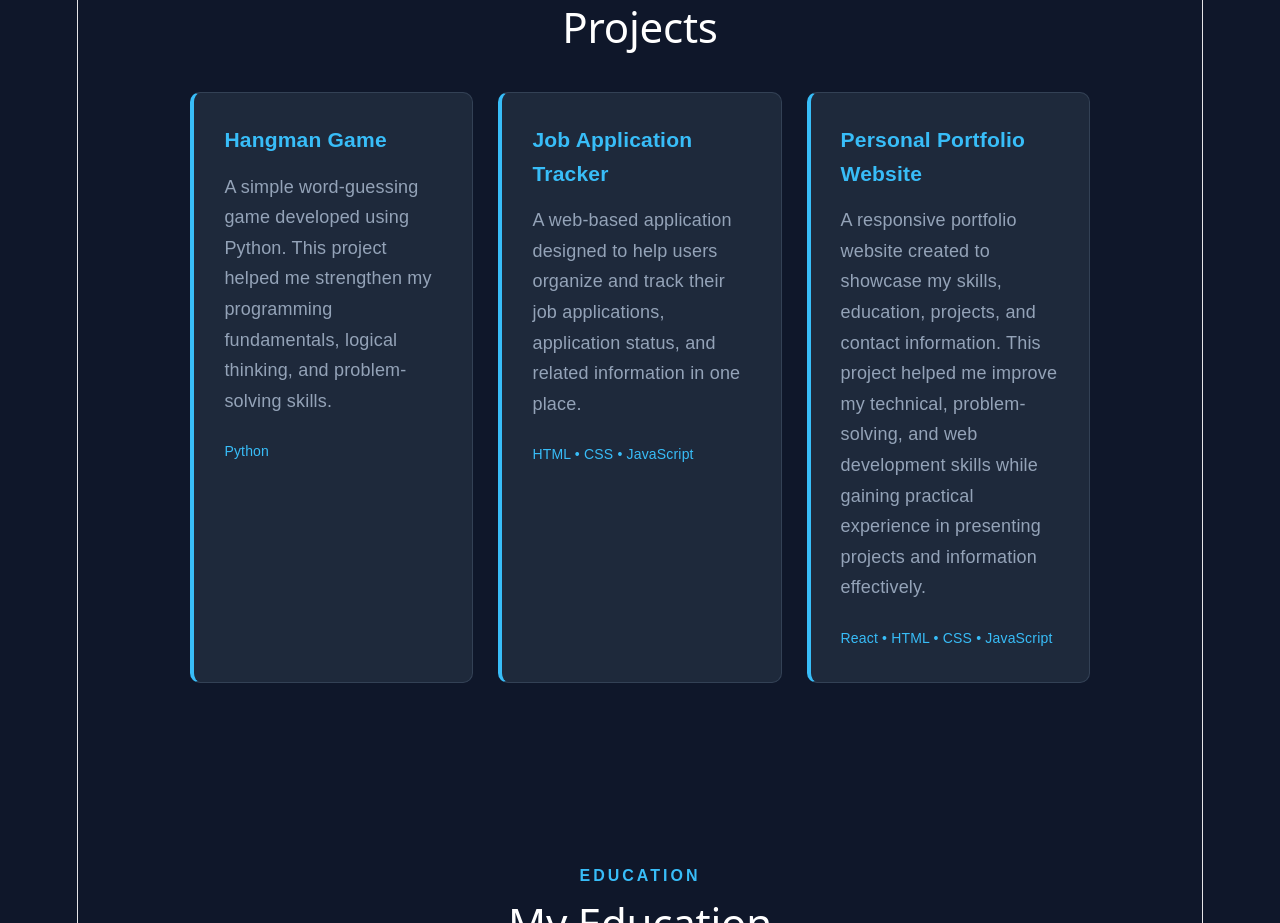
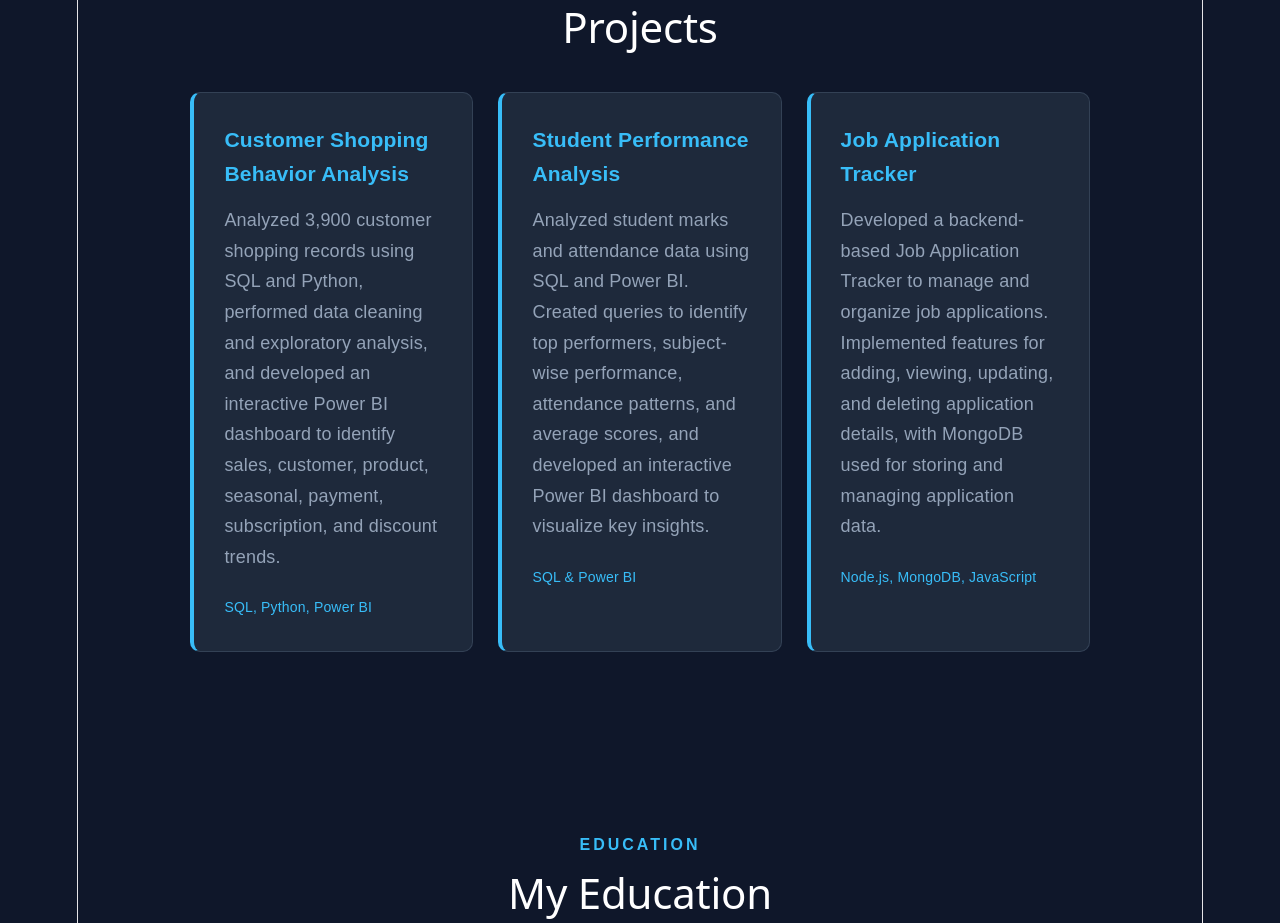
Before and after one commit to anithanarayan012006-cmyk/my-portfolio, a React (Vite) app in the folder my-portfolio/: page / in a window 1280 px wide. Shown: the part 2040-2963 px from the top of the page. Built offline with nearby package versions, Linux system fonts and the light colour scheme.

Commit message:
Update resume and portfolio

```diff
--- a/my-portfolio/src/App.jsx
+++ b/my-portfolio/src/App.jsx
@@ -101,37 +101,41 @@ function App() {
         <div className="projects-container">
 
           <div className="project-card">
-            <h3>Hangman Game</h3>
-            <p>
-              A simple word-guessing game developed using Python. This project
-              helped me strengthen my programming fundamentals, logical
-              thinking, and problem-solving skills.
+            <h3>Customer Shopping Behavior Analysis</h3>
+            <p>Analyzed 3,900 customer shopping records
+              using SQL and Python, performed data cleaning and
+              exploratory analysis, and developed an interactive
+              Power BI dashboard to identify sales, customer,
+              product, seasonal, payment, subscription, and discount trends.
+
             </p>
-            <span>Python</span>
+            <span>SQL, Python, Power BI</span>
           </div>
 
           <div className="project-card">
-            <h3>Job Application Tracker</h3>
+            <h3>Student Performance Analysis </h3>
             <p>
-              A web-based application designed to help users organize and
-              track their job applications, application status, and related
-              information in one place.
+              Analyzed student marks and attendance data using
+              SQL and Power BI. Created queries to identify top
+              performers, subject-wise performance, attendance patterns,
+              and average scores, and developed an interactive Power BI
+              dashboard to visualize key insights.
+
             </p>
-            <span>HTML • CSS • JavaScript</span>
+            <span>SQL & Power BI</span>
           </div>
 
-          <div className="project-card">
-            <h3>Personal Portfolio Website</h3>
+<div className="project-card">
+            <h3>Job Application Tracker </h3>
             <p>
-              A responsive portfolio website created to showcase my skills,
-              education, projects, and contact information. This project helped
-              me improve my technical, problem-solving, and web development skills
-              while gaining practical experience in presenting projects and information effectively.
-
+              Developed a backend-based Job Application
+              Tracker to manage and organize job applications.
+              Implemented features for adding, viewing, updating,
+              and deleting application details, with MongoDB used
+              for storing and managing application data.
             </p>
-            <span>React • HTML • CSS • JavaScript</span>
+            <span>Node.js, MongoDB, JavaScript</span>
           </div>
-
         </div>
       </section>
 
```
Also changed, not shown: 1 other file (tests, documents, lock files or other folders).
